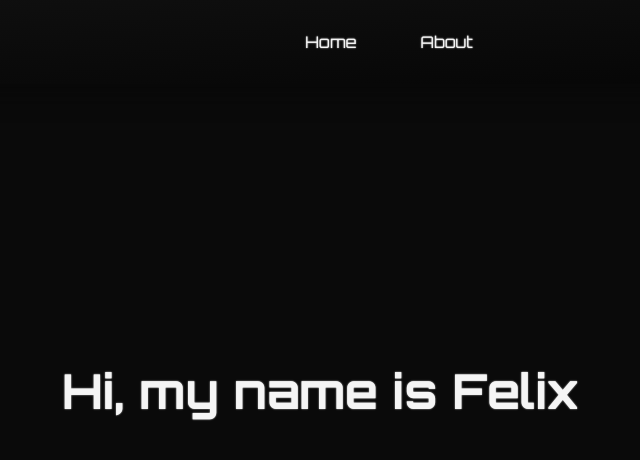
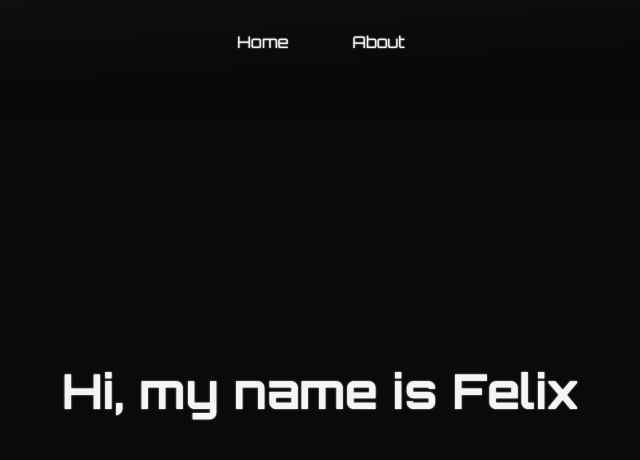
Before and after one commit to NeoTryn/Portfolio, a Vue app: page / in a window 1280 px wide. Shown: the top 460 px of the page, without its empty margins (319-959 px from the left). Built offline with nearby package versions, Linux system fonts and the light colour scheme; the HTML template or start-up script is replaced by a standard one; a web font is replaced by a local one.

Commit message:
Fixed Navbar in the middle with hack
That exported component be shit bro

```diff
--- a/src/components/NavBar.vue
+++ b/src/components/NavBar.vue
@@ -17,6 +17,22 @@ import { RouterLink } from 'vue-router';
 
 <style lang="css" scoped>
 
+    #nav-list {
+        list-style-type: none;
+
+        display: flex;
+        justify-content: center;
+        align-items: center;
+
+        flex-direction: row;
+
+        gap: 3rem;
+
+        padding-left: 0;
+
+        transform: translateX(-3rem);
+    }
+
     #nav-bar {
         padding: 1rem 3rem;
 
@@ -34,19 +50,9 @@ import { RouterLink } from 'vue-router';
         justify-content: center;
         align-items: center;
 
-        z-index: 1000;
-    }
-
-    #nav-list {
-        list-style-type: none;
-
-        display: flex;
-        justify-content: center;
-        align-items: center;
-
         flex-direction: row;
 
-        gap: 3rem;
+        z-index: 1000;
     }
 
     .router-link {
```
